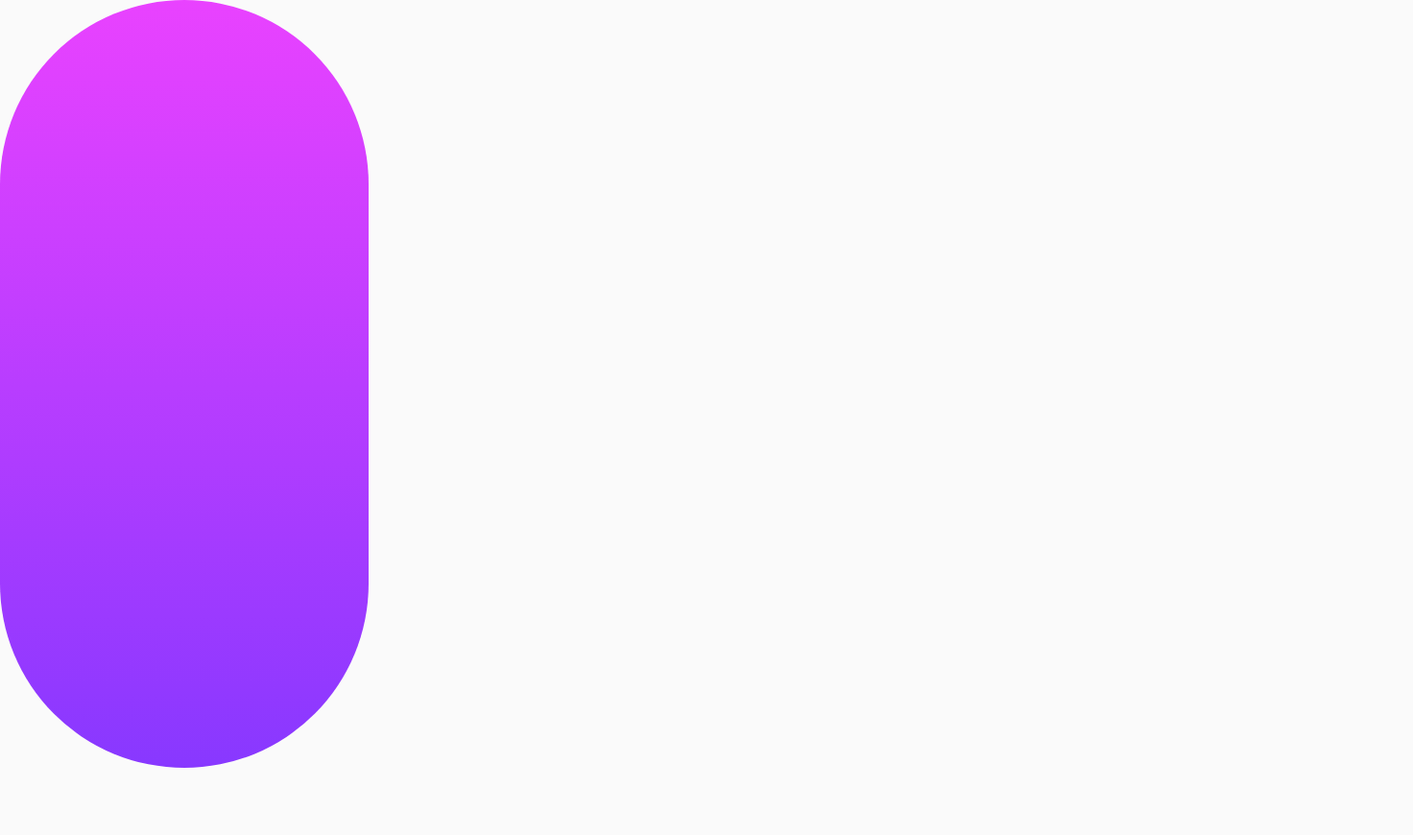
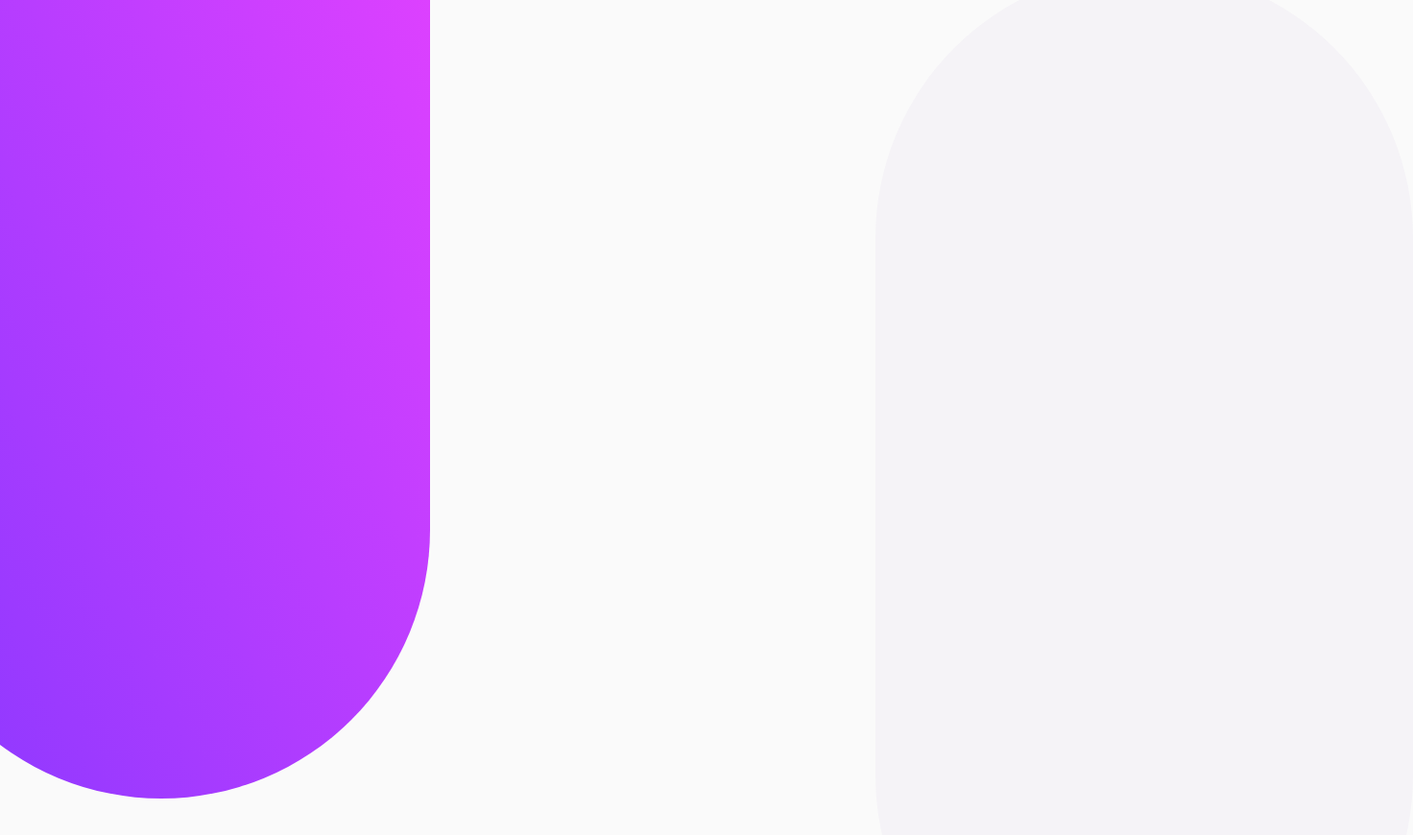
Before and after one commit to nooa-p/chat-app-css, a website: page index.html in a window 1280 px wide. Shown: the whole page at 96% size, 1472 px wide, since content can reach past the window. Before the commit the page ends 800 px from the top, so only its background shows below. Drawn offline with Linux system fonts and the light colour scheme.

Commit message:
shaping, colouring, and positioning of background shapes

```diff
--- a/index.html
+++ b/index.html
@@ -15,7 +15,9 @@
   <title>Chat App CSS Illustration | Frontend Mentor</title>
 </head>
 <body class="bg-[#fafafa]">
-  <div class="w-96 h-[50rem] bg-gradient-to-b from-[#E942FF] to-[#8838FF] z-0 rounded-full"></div>
+  <!-- background shapes -->
+  <div class="w-[30rem] lg:w-[35rem] h-[60rem] lg:h-[70rem] bg-gradient-to-bl from-[#E942FF] to-[#8838FF] z-0 rounded-full absolute -top-96 lg:-top-72 -left-72 lg:-left-28"></div>
+  <div class="w-[35rem] h-[70rem] z-0 rounded-full absolute bg-[#F5F3F7] -bottom-72 -right-48 hidden xl:block"></div>
 <!--   Samuel Green
   Available to Walk
 
```
Also changed, not shown: css/output.css.
